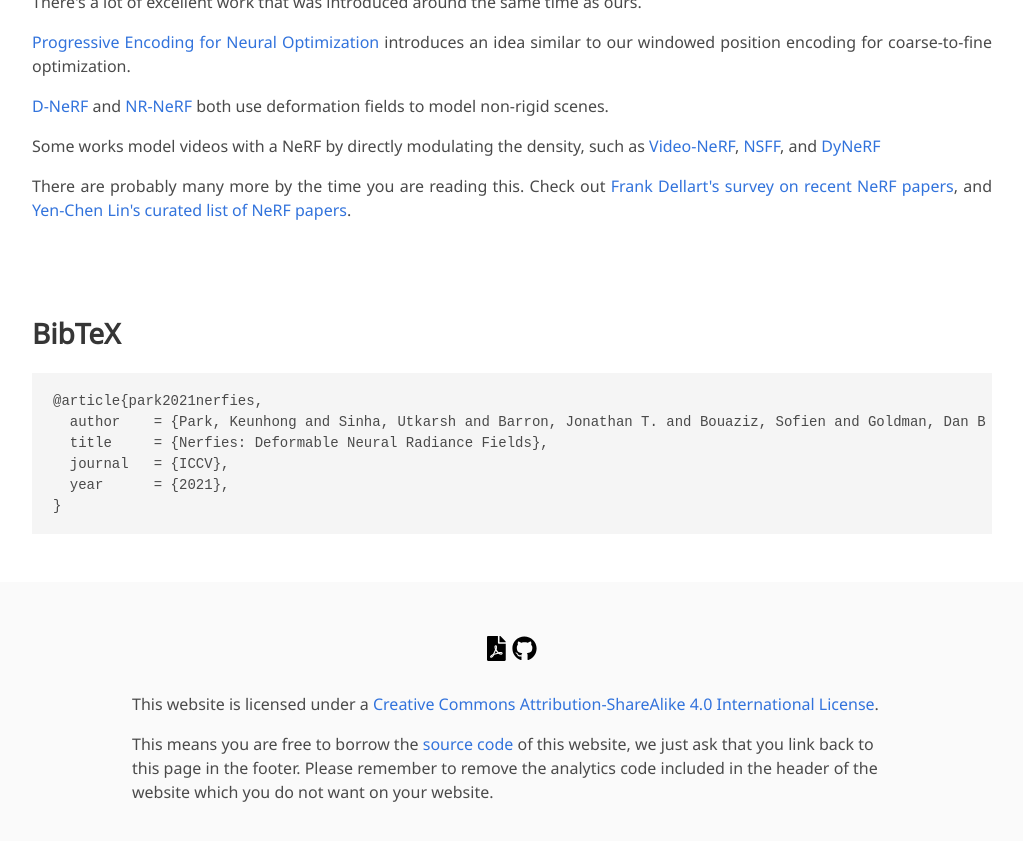
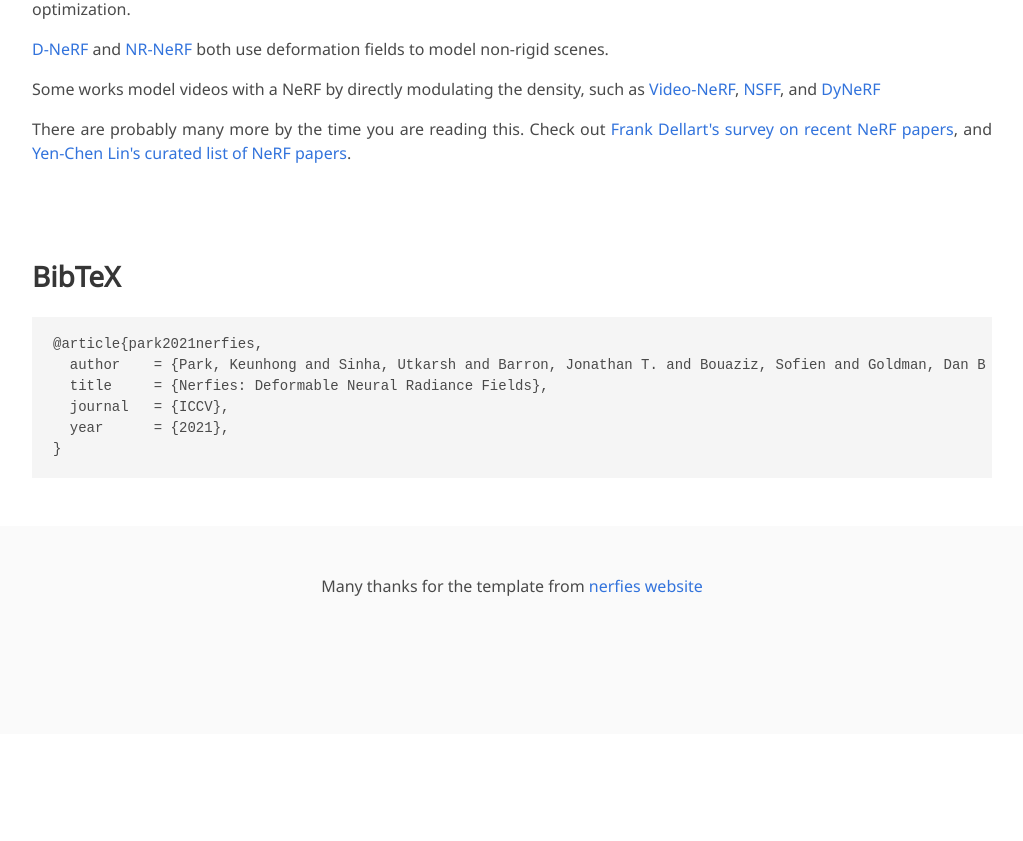
Before and after one commit to haibo-qiu/haibo-qiu.github.io, a Jekyll site: the page projects/template/index.html, which Jekyll copies as it is, in a window 1280 px wide and 900 px high, scrolled down 3461 px. Shown: the top 841 px of the window, without its empty margins (128-1151 px from the left). Built offline with Jekyll 4.4.1, drawn with Linux system fonts in a browser that asks for light colours; nearby versions of some CDN libraries; some web fonts are replaced; library files that are not in the unit come from our copies; comment, search, counter and statistics services are not loaded; a style sheet for code colours, icons or effects is not loaded; after the commit the page ends 4195 px from its top, so only the background shows below that; some of the changed text lies outside the part shown.

Commit message:
modify project template

```diff
--- a/projects/template/index.html
+++ b/projects/template/index.html
@@ -32,7 +32,7 @@
   <link rel="stylesheet"
         href="https://cdn.jsdelivr.net/gh/jpswalsh/academicons@1/css/academicons.min.css">
   <link rel="stylesheet" href="./static/css/index.css">
-  <link rel="icon" href="./static/images/favicon.svg">
+  <link rel="icon" href="./static/images/web_icon.jpeg">
 
   <script src="https://ajax.googleapis.com/ajax/libs/jquery/3.5.1/jquery.min.js"></script>
   <script defer src="./static/js/fontawesome.all.min.js"></script>
@@ -178,83 +178,82 @@
 <section class="hero teaser">
   <div class="container is-max-desktop">
     <div class="hero-body">
-      <video id="teaser" autoplay muted loop playsinline height="100%">
-        <source src="https://homes.cs.washington.edu/~kpar/nerfies/videos/teaser.mp4"
-                type="video/mp4">
-      </video>
+      <!-- <video id="teaser" autoplay muted loop playsinline height="100%"> -->
+      <!--   <source src="https://homes.cs.washington.edu/~kpar/nerfies/videos/teaser.mp4" -->
+      <!--           type="video/mp4"> -->
+      <!-- </video> -->
+      <img src="./static/images/gfnet.png"
+           alt="Interpolate start reference image."/>
       <h2 class="subtitle has-text-centered">
-        <span class="dnerf">Nerfies</span> turns selfie videos from your phone into
-        free-viewpoint
-        portraits.
+        Nerfies turns selfie videos from your phone into free-viewpoint portraits.
       </h2>
     </div>
   </div>
 </section>
 
-
-<section class="hero is-light is-small">
-  <div class="hero-body">
-    <div class="container">
-      <div id="results-carousel" class="carousel results-carousel">
-        <div class="item item-steve">
-          <video poster="" id="steve" autoplay controls muted loop playsinline height="100%">
-            <source src="https://homes.cs.washington.edu/~kpar/nerfies/videos/steve.mp4"
-                    type="video/mp4">
-          </video>
-        </div>
-        <div class="item item-chair-tp">
-          <video poster="" id="chair-tp" autoplay controls muted loop playsinline height="100%">
-            <source src="https://homes.cs.washington.edu/~kpar/nerfies/videos/chair-tp.mp4"
-                    type="video/mp4">
-          </video>
-        </div>
-        <div class="item item-shiba">
-          <video poster="" id="shiba" autoplay controls muted loop playsinline height="100%">
-            <source src="https://homes.cs.washington.edu/~kpar/nerfies/videos/shiba.mp4"
-                    type="video/mp4">
-          </video>
-        </div>
-        <div class="item item-fullbody">
-          <video poster="" id="fullbody" autoplay controls muted loop playsinline height="100%">
-            <source src="https://homes.cs.washington.edu/~kpar/nerfies/videos/fullbody.mp4"
-                    type="video/mp4">
-          </video>
-        </div>
-        <div class="item item-blueshirt">
-          <video poster="" id="blueshirt" autoplay controls muted loop playsinline height="100%">
-            <source src="https://homes.cs.washington.edu/~kpar/nerfies/videos/blueshirt.mp4"
-                    type="video/mp4">
-          </video>
-        </div>
-        <div class="item item-mask">
-          <video poster="" id="mask" autoplay controls muted loop playsinline height="100%">
-            <source src="https://homes.cs.washington.edu/~kpar/nerfies/videos/mask.mp4"
-                    type="video/mp4">
-          </video>
-        </div>
-        <div class="item item-coffee">
-          <video poster="" id="coffee" autoplay controls muted loop playsinline height="100%">
-            <source src="https://homes.cs.washington.edu/~kpar/nerfies/videos/coffee.mp4"
-                    type="video/mp4">
-          </video>
-        </div>
-        <div class="item item-toby">
-          <video poster="" id="toby" autoplay controls muted loop playsinline height="100%">
-            <source src="https://homes.cs.washington.edu/~kpar/nerfies/videos/toby2.mp4"
-                    type="video/mp4">
-          </video>
-        </div>
-      </div>
-    </div>
-  </div>
-</section>
-
+<!-- <section class="hero is-light is-small"> -->
+<!--   <div class="hero-body"> -->
+<!--     <div class="container"> -->
+<!--       <div id="results-carousel" class="carousel results-carousel"> -->
+<!--         <div class="item item-steve"> -->
+<!--           <video poster="" id="steve" autoplay controls muted loop playsinline height="100%"> -->
+<!--             <source src="https://homes.cs.washington.edu/~kpar/nerfies/videos/steve.mp4" -->
+<!--                     type="video/mp4"> -->
+<!--           </video> -->
+<!--         </div> -->
+<!--         <div class="item item-chair-tp"> -->
+<!--           <video poster="" id="chair-tp" autoplay controls muted loop playsinline height="100%"> -->
+<!--             <source src="https://homes.cs.washington.edu/~kpar/nerfies/videos/chair-tp.mp4" -->
+<!--                     type="video/mp4"> -->
+<!--           </video> -->
+<!--         </div> -->
+<!--         <div class="item item-shiba"> -->
+<!--           <video poster="" id="shiba" autoplay controls muted loop playsinline height="100%"> -->
+<!--             <source src="https://homes.cs.washington.edu/~kpar/nerfies/videos/shiba.mp4" -->
+<!--                     type="video/mp4"> -->
+<!--           </video> -->
+<!--         </div> -->
+<!--         <div class="item item-fullbody"> -->
+<!--           <video poster="" id="fullbody" autoplay controls muted loop playsinline height="100%"> -->
+<!--             <source src="https://homes.cs.washington.edu/~kpar/nerfies/videos/fullbody.mp4" -->
+<!--                     type="video/mp4"> -->
+<!--           </video> -->
+<!--         </div> -->
+<!--         <div class="item item-blueshirt"> -->
+<!--           <video poster="" id="blueshirt" autoplay controls muted loop playsinline height="100%"> -->
+<!--             <source src="https://homes.cs.washington.edu/~kpar/nerfies/videos/blueshirt.mp4" -->
+<!--                     type="video/mp4"> -->
+<!--           </video> -->
+<!--         </div> -->
+<!--         <div class="item item-mask"> -->
+<!--           <video poster="" id="mask" autoplay controls muted loop playsinline height="100%"> -->
+<!--             <source src="https://homes.cs.washington.edu/~kpar/nerfies/videos/mask.mp4" -->
+<!--                     type="video/mp4"> -->
+<!--           </video> -->
+<!--         </div> -->
+<!--         <div class="item item-coffee"> -->
+<!--           <video poster="" id="coffee" autoplay controls muted loop playsinline height="100%"> -->
+<!--             <source src="https://homes.cs.washington.edu/~kpar/nerfies/videos/coffee.mp4" -->
+<!--                     type="video/mp4"> -->
+<!--           </video> -->
+<!--         </div> -->
+<!--         <div class="item item-toby"> -->
+<!--           <video poster="" id="toby" autoplay controls muted loop playsinline height="100%"> -->
+<!--             <source src="https://homes.cs.washington.edu/~kpar/nerfies/videos/toby2.mp4" -->
+<!--                     type="video/mp4"> -->
+<!--           </video> -->
+<!--         </div> -->
+<!--       </div> -->
+<!--     </div> -->
+<!--   </div> -->
+<!-- </section> -->
+<!---->
 
 <section class="section">
   <div class="container is-max-desktop">
     <!-- Abstract. -->
     <div class="columns is-centered has-text-centered">
-      <div class="column is-four-fifths">
+      <div class="column is-12">
         <h2 class="title is-3">Abstract</h2>
         <div class="content has-text-justified">
           <p>
@@ -291,11 +290,10 @@
 
     <!-- Paper video. -->
     <div class="columns is-centered has-text-centered">
-      <div class="column is-four-fifths">
+      <div class="column is-12">
         <h2 class="title is-3">Video</h2>
         <div class="publication-video">
-          <iframe src="https://www.youtube.com/embed/MrKrnHhk8IA?rel=0&amp;showinfo=0"
-                  frameborder="0" allow="autoplay; encrypted-media" allowfullscreen></iframe>
+	  <iframe width="560" height="315" src="https://www.youtube.com/embed/a1bk0OvxmNI" title="YouTube video player" frameborder="0" allow="accelerometer; autoplay; clipboard-write; encrypted-media; gyroscope; picture-in-picture" allowfullscreen></iframe>
         </div>
       </div>
     </div>
@@ -457,31 +455,10 @@
 <footer class="footer">
   <div class="container">
     <div class="content has-text-centered">
-      <a class="icon-link"
-         href="https://homes.cs.washington.edu/~kpar/nerfies/videos/nerfies_paper.pdf">
-        <i class="fas fa-file-pdf"></i>
-      </a>
-      <a class="icon-link" href="https://github.com/keunhong" class="external-link" disabled>
-        <i class="fab fa-github"></i>
-      </a>
-    </div>
-    <div class="columns is-centered">
-      <div class="column is-8">
-        <div class="content">
-          <p>
-            This website is licensed under a <a rel="license"
-                                                href="http://creativecommons.org/licenses/by-sa/4.0/">Creative
-            Commons Attribution-ShareAlike 4.0 International License</a>.
-          </p>
-          <p>
-            This means you are free to borrow the <a
-              href="https://github.com/nerfies/nerfies.github.io">source code</a> of this website,
-            we just ask that you link back to this page in the footer.
-            Please remember to remove the analytics code included in the header of the website which
-            you do not want on your website.
-          </p>
-        </div>
-      </div>
+      <p>
+        Many thanks for the template from <a href="https://nerfies.github.io">nerfies website</a>
+      </p>
+      <br>
     </div>
   </div>
 </footer>
```
Also changed, not shown: projects/template/static/images/gfnet.png (added), projects/template/static/images/web_icon.jpeg (added).
